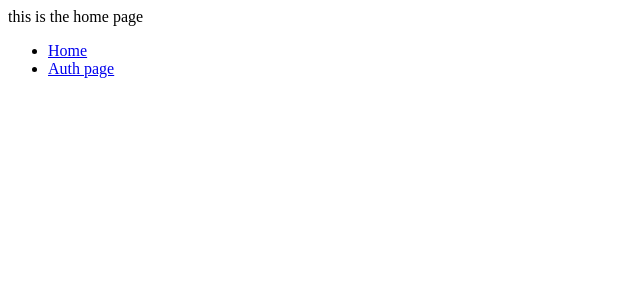
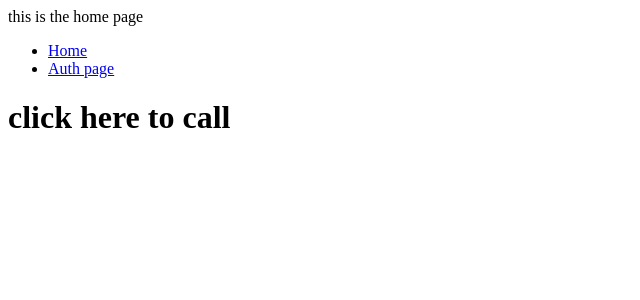
Before and after one commit to RazTutu/entertainment_hub-client, a React (Vite) app: page / in a window 1280 px wide. Shown: the top 300 px of the page, without its empty margins (0-640 px from the left). Built offline with nearby package versions, Linux system fonts and the light colour scheme; no server answers.

Commit message:
add basic add new game call

```diff
--- a/src/pages/Home.tsx
+++ b/src/pages/Home.tsx
@@ -20,6 +20,25 @@ const Home = () => {
       })
   }, [])
 
+  const callServer = () => {
+    axios({
+      method: 'post',
+      url: 'http://localhost:4000/games/newGame',
+      data: {
+        name: 'Halo Infinite',
+        platform: 'PC'
+      }
+    })
+    .then((response) => {
+      console.log(response.data)
+      if (response.data.error) {
+      }
+    })
+    .catch(err => {
+      console.log("can not get current user")
+    })
+  }
+
   return (
     <div className="homePage">
       this is the home page
@@ -30,7 +49,9 @@ const Home = () => {
             <li>
               <Link to="/auth">Auth page</Link>
             </li>
-          </ul>
+
+      </ul>
+      <h1 onClick={callServer}>click here to call</h1>
     </div>
   )
 }
```
